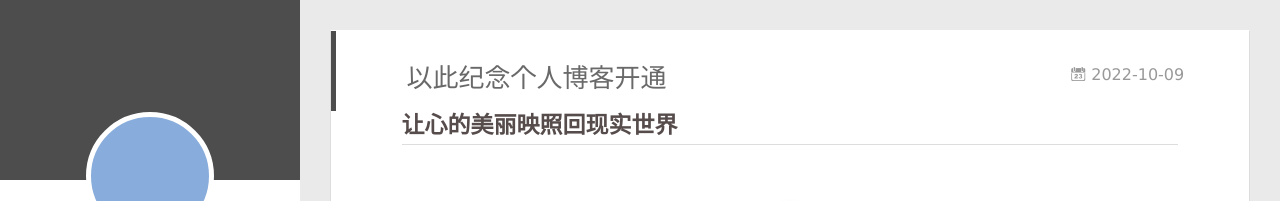
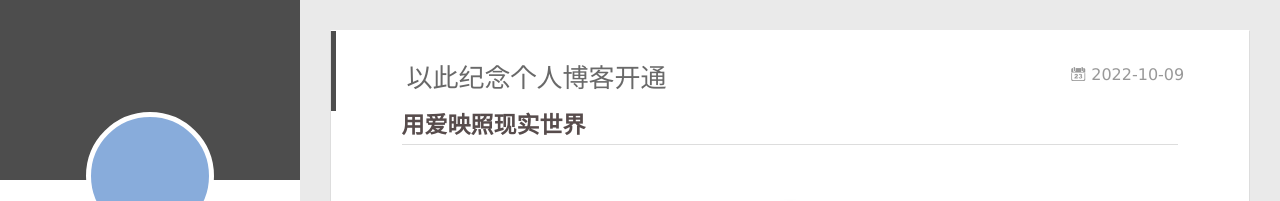
Before and after one commit to newsummers/newsummers.github.io, a plain HTML site: page 2022/10/09/我的第一篇个人博客/index.html in a window 1280 px wide. Shown: the top 201 px of the page. Drawn offline with Linux system fonts and the light colour scheme; no server answers.

Commit message:
Site updated: 2022-10-09 22:10:48

```diff
--- a/2022/10/09/我的第一篇个人博客/index.html
+++ b/2022/10/09/我的第一篇个人博客/index.html
@@ -8,15 +8,15 @@
   <link rel="dns-prefetch" href="http://example.com">
   <title>以此纪念个人博客开通 | Hexo</title>
   <meta name="viewport" content="width=device-width, initial-scale=1, maximum-scale=1">
-  <meta name="description" content="让心的美丽映照回现实世界">
+  <meta name="description" content="用爱映照现实世界">
 <meta property="og:type" content="article">
 <meta property="og:title" content="以此纪念个人博客开通">
 <meta property="og:url" content="http://example.com/2022/10/09/%E6%88%91%E7%9A%84%E7%AC%AC%E4%B8%80%E7%AF%87%E4%B8%AA%E4%BA%BA%E5%8D%9A%E5%AE%A2/index.html">
 <meta property="og:site_name" content="Hexo">
-<meta property="og:description" content="让心的美丽映照回现实世界">
+<meta property="og:description" content="用爱映照现实世界">
 <meta property="og:locale" content="en_US">
 <meta property="article:published_time" content="2022-10-09T07:58:04.000Z">
-<meta property="article:modified_time" content="2022-10-09T09:33:08.807Z">
+<meta property="article:modified_time" content="2022-10-09T14:07:14.119Z">
 <meta property="article:author" content="John Doe">
 <meta name="twitter:card" content="summary">
 
@@ -174,7 +174,7 @@
 
     <div class="article-entry" itemprop="articleBody">
 
-        <h2 id="让心的美丽映照回现实世界"><a href="#让心的美丽映照回现实世界" class="headerlink" title="让心的美丽映照回现实世界"></a>让心的美丽映照回现实世界</h2>
+        <h2 id="用爱映照现实世界"><a href="#用爱映照现实世界" class="headerlink" title="用爱映照现实世界"></a>用爱映照现实世界</h2>
 
 
 
```
Also changed, not shown: index.html (+1 -1 lines).
